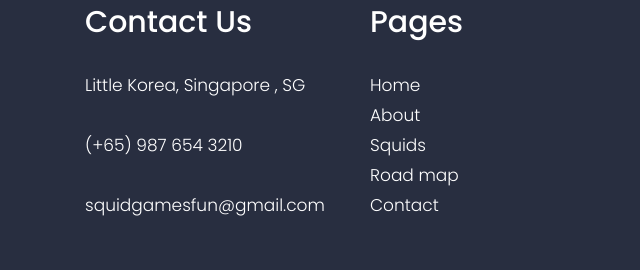
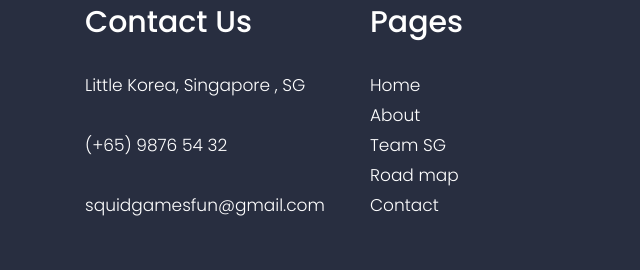
Before and after one commit to PangTzeYeong/SquidGames, a plain HTML site: page index.html in a window 1280 px wide. Shown: the part 3578-3848 px from the top of the page, 0-640 px from the left. Drawn offline with Linux system fonts and the light colour scheme.

Commit message:
Update footer info

```diff
--- a/index.html
+++ b/index.html
@@ -281,14 +281,14 @@
                     <div class="row">
                         <div class="col-lg-3 col-md-6 col-sm-12">
                             <h3>Contact Us</h3>
-                            <p>Little Korea, Singapore , SG<br><br>(+65) 987 654 3210<br><br>squidgamesfun@gmail.com</p>
+                            <p>Little Korea, Singapore , SG<br><br>(+65) 9876 54 32<br><br>squidgamesfun@gmail.com</p>
                         </div>
                         <div class="col-lg-3 col-md-6 col-sm-12">
                             <h3>Pages</h3>
                             <p>
                               <a href="#home">Home</a><br>
                               <a href="#about">About</a><br>
-                              <a href="#squids">Squids</a><br>
+                              <a href="#squids">Team SG</a><br>
                               <a href="#roadmap">Road map</a><br>
                               <a href="#contact">Contact</a>
                         </div>
```
